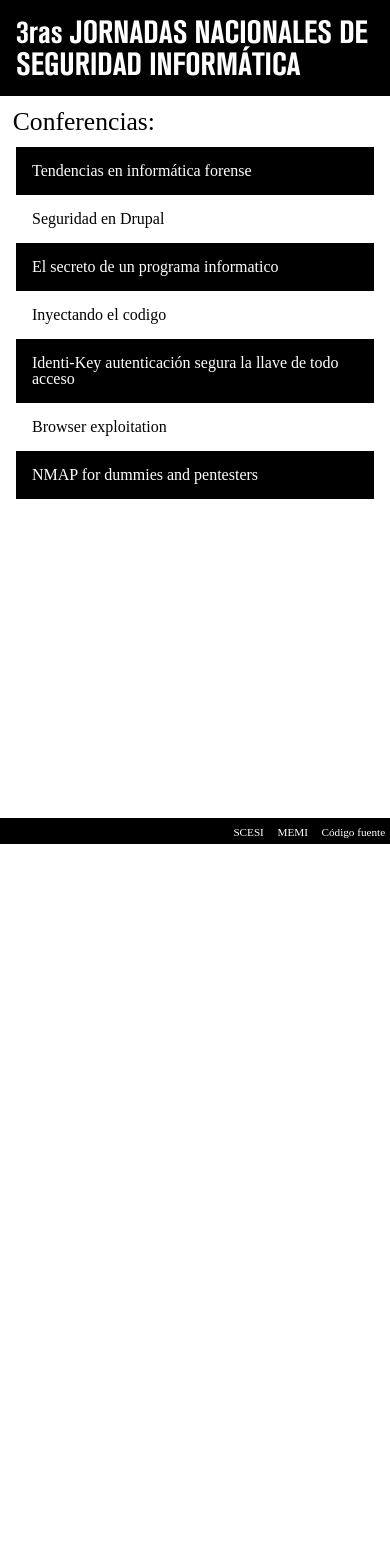
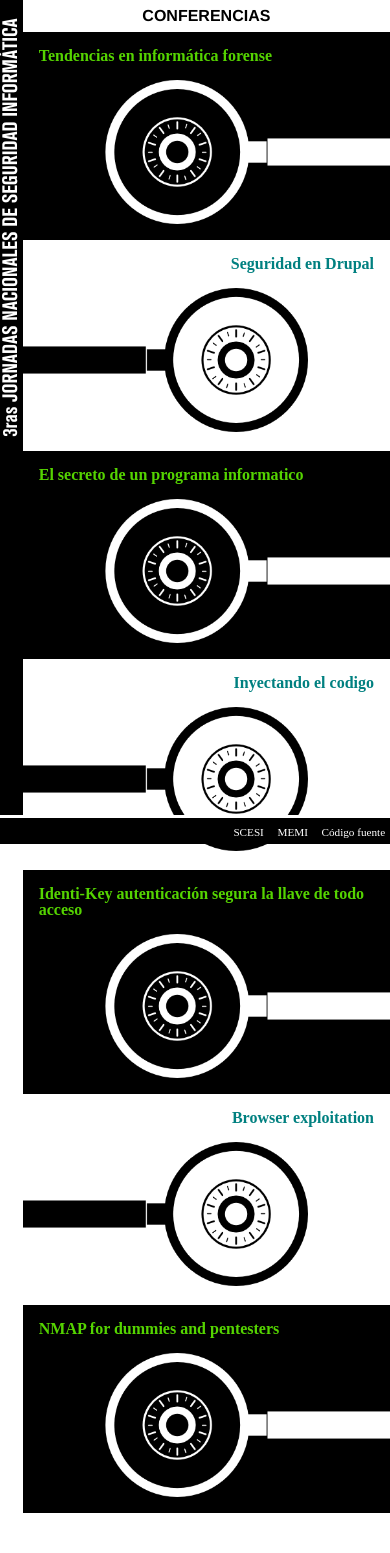
Before and after one commit to ccaballero/jornadas, a PHP site: page /index.html in a window 390 px wide. Before the commit the page ends 844 px from the top, so only its background shows below. Run offline with PHP 8.4, Linux system fonts and the light colour scheme.

Commit message:
Working on responsive template

```diff
--- a/public/index.html
+++ b/public/index.html
@@ -9,30 +9,51 @@
     <body>
         <div>
             <header>
-                <h1>3ras JORNADAS NACIONALES DE SEGURIDAD INFORMÁTICA</h1>
+                <div>
+                    <h1>3ras JORNADAS NACIONALES DE SEGURIDAD INFORMÁTICA</h1>
+                </div>
             </header>
             <section>
-                <h2>Conferencias:</h2>
+                <h2>Conferencias</h2>
                 <article>
                     <h3>Tendencias en informática forense</h3>
+                    <img src="len-white.png" />
+                    <div class="clear"></div>
+
                 </article>
                 <article>
                     <h3>Seguridad en Drupal</h3>
+                    <img src="len-black.png" />
+                    <div class="clear"></div>
+
                 </article>
                 <article>
                     <h3>El secreto de un programa informatico</h3>
-                   </article>
+                    <img src="len-white.png" />
+                    <div class="clear"></div>
+
+                </article>
                 <article>
                     <h3>Inyectando el codigo</h3>
+                    <img src="len-black.png" />
+                    <div class="clear"></div>
+
                 </article>
                 <article>
                     <h3>Identi-Key autenticación segura la llave de todo acceso</h3>
+                    <img src="len-white.png" />
+                    <div class="clear"></div>
                 </article>
                 <article>
                     <h3>Browser exploitation</h3>
+                    <img src="len-black.png" />
+                    <div class="clear"></div>
                 </article>
                 <article>
                     <h3>NMAP for dummies and pentesters</h3>
+                    <img src="len-white.png" />
+                    <div class="clear"></div>
+
                 </article>
             </section>
             <footer>
--- a/public/style.css
+++ b/public/style.css
@@ -8,24 +8,48 @@
     src: url('fonts/HelveticaLTStd-Light.otf');
 }
 
+.clear {
+    clear: both;
+}
+
 header {
     background-color: #000000;
     color: #ffffff;
+    position: fixed;
+    left: 0;
+    top: 0;
+    bottom: 0;
+    width: 1.42em;
 }
 
-h1 {
-    font-family: Grotesk, Helvetica, Helvetica Neue, Arial, sans-serif;
-    font-size: 2.0em;
-    padding: 0.5em;
+header div {
+    position: relative;
 }
 
+header div h1 {
+    font-family: Grotesk,Helvetica,Helvetica Neue,Arial,sans-serif;
+    font-size: 1.3em;
+    left: -10em;
+    position: absolute;
+    top: 10em;
+    transform: rotate(-90deg);
+    width: 21em;
+}
+
+
 h2 {
-    font-size: 1.6em;
+    font-family: Helvetica,Helvetica Neue,Arial,sans-serif;
+    font-size: 1em;
     padding: 0.5em;
+    text-align: center;
+    text-transform: uppercase;
+    color: #000000;
+    font-weight: bold;
 }
 
 section {
     margin-bottom: 2.5em;
+    margin-left: 1.42em;
 }
 
 footer {
@@ -56,16 +80,43 @@ footer ul li a {
 footer ul li a:hover {}
 
 article {
-    padding: 1.0em;
-    margin: 0em 1.0em;
+    padding: 1.0em 0em;
+    margin: 0em;
+    /*height: 10.0em;*/
 }
 
+article img {
+    height: 9.0em;
+    width: auto;
+}
+article:nth-child(even) img {
+    transform: rotate(180deg);
+    float: right;
+}
+
+article h3 {
+    font-weight: bold;
+    margin: 0em 1em 1em 1em;
+}
+
+article:nth-child(even) h3 {
+    text-align: left;
+    color: #55D400;
+
+}
+
+article:nth-child(odd) h3 {
+    text-align: right;
+    color: #008080;
+}
 article:nth-child(even) {
     background-color: #000000;
+    /*background-image: url('len-white.png');*/
     color: #ffffff;
 }
 
 article:nth-child(odd) {
     background-color: #ffffff;
+    /*background-image: url('len-black.png');*/
     color: #000000;
 }
```
